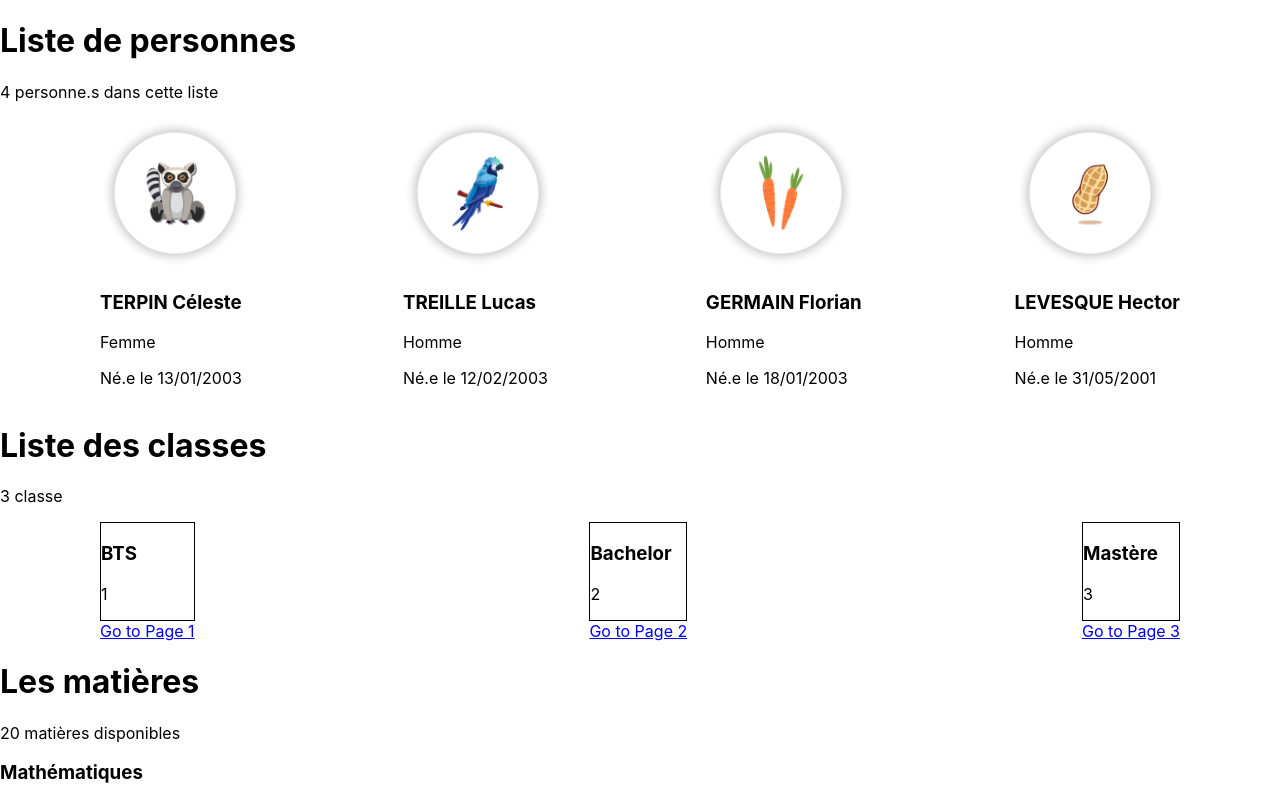
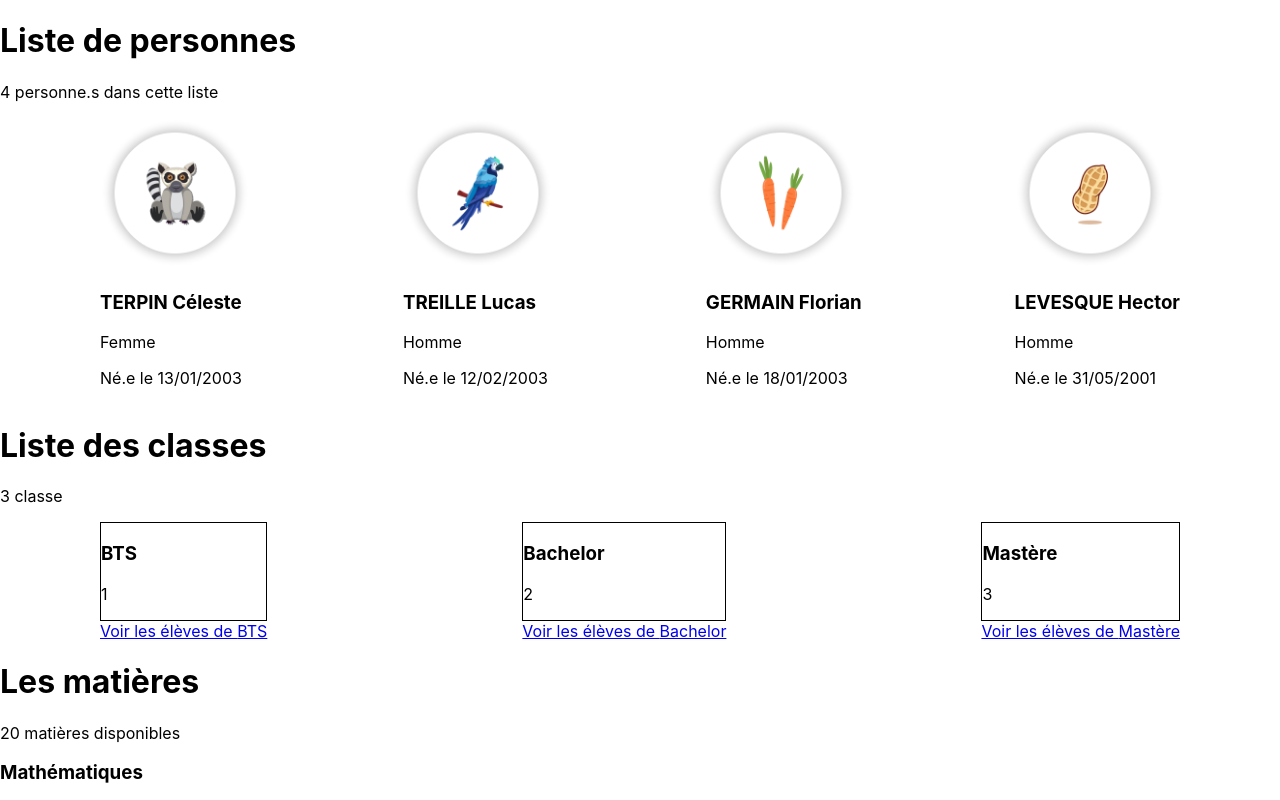
Before and after one commit to Cxlxst/noteBuster, a React (Create React App) app: page / in a window 1280 px wide. Shown: the top 800 px of the page. Built offline with nearby package versions, Linux system fonts and the light colour scheme.

Commit message:
[FIX] Update style and text

```diff
--- a/src/App.js
+++ b/src/App.js
@@ -32,7 +32,7 @@ function App() {
       <a href={`/eleve`}>
         Voir la liste des élèves
       </a>
-
+      <br/>
       <a href={`/professeur`}>
         Voir la liste des professeurs
       </a>
--- a/src/personnes/listeClasse.jsx
+++ b/src/personnes/listeClasse.jsx
@@ -12,7 +12,7 @@ export const ListeClasse = ({liste}) => {
                         <div key={index}>
                             <FicheClasse id={value.id} titre={value.titre} />
                             <a href={`/eleve-par-classe/${value.id}`}>
-                                Go to Page {value.id}
+                                Voir les élèves de {value.titre}
                             </a>
                         </div>
                     );
--- a/src/personnes/listeEleve.jsx
+++ b/src/personnes/listeEleve.jsx
@@ -12,7 +12,7 @@ export const ListeClasse = ({liste}) => {
                         <div key={index}>
                             <FicheClasse id={value.id} titre={value.titre} />
                             <a href={`/eleve-par-classe/${value.id}`}>
-                                Go to Page {value.id}
+                                Voir les élèves de {value.titre}
                             </a>
                         </div>
                     );
--- a/src/personnes/listeProf.jsx
+++ b/src/personnes/listeProf.jsx
@@ -12,7 +12,7 @@ export const ListeClasse = ({liste}) => {
                         <div key={index}>
                             <FicheClasse id={value.id} titre={value.titre} />
                             <a href={`/eleve-par-classe/${value.id}`}>
-                                Go to Page {value.id}
+                                Voir les élèves de {value.titre}
                             </a>
                         </div>
                     );
```
